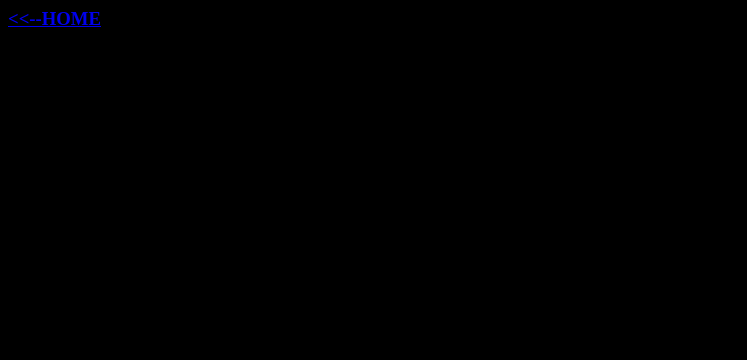
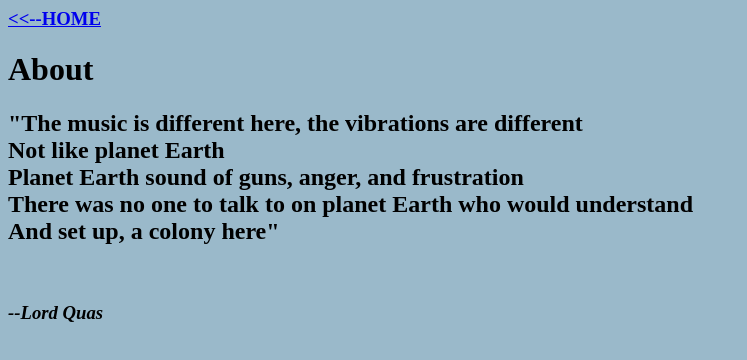
Before and after one commit to joshlachney/joshlachney.github.io, a plain HTML site: page about.html in a window 1280 px wide. Shown: the whole page, without its empty margins (0-747 px from the left). Drawn offline with Linux system fonts and the light colour scheme.

Commit message:
configuration for grey pages

```diff
--- a/about.html
+++ b/about.html
@@ -7,4 +7,4 @@
     <br>There was no one to talk to on planet Earth who would understand
     <br>And set up, a colony here"</h2><br>
     <h3><em>--Lord Quas</em></h3>
-<body style="background-color:black;">
+    <body style="background-color:rgb(154, 185, 202);">
```
Also changed, not shown: booking.html (+1 -1 lines), index.html (+2 -2 lines).
